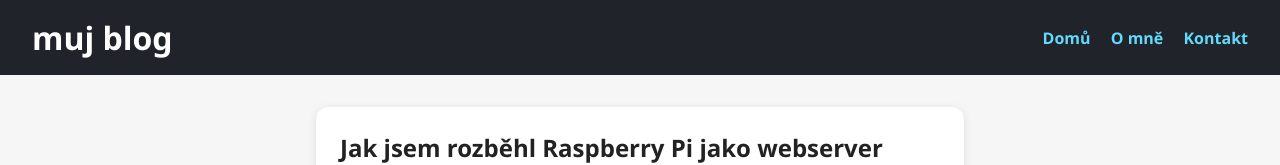
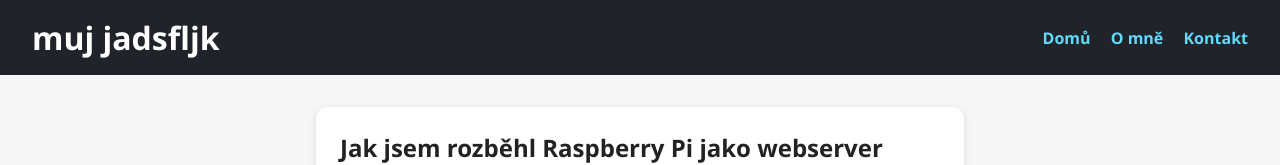
Before and after one commit to Reavenous/serverappbassevillle, a plain HTML site: page frontend/index.html in a window 1280 px wide. Shown: the top 165 px of the page. Drawn offline with Linux system fonts and the light colour scheme.

Commit message:
initial commit

```diff
--- a/frontend/index.html
+++ b/frontend/index.html
@@ -8,7 +8,7 @@
 </head>
 <body>
   <header>
-    <h1>muj blog</h1>
+    <h1>muj jadsfljk</h1>
     <nav>
       <a href="#">Domů</a>
       <a href="#">O mně</a>
```
